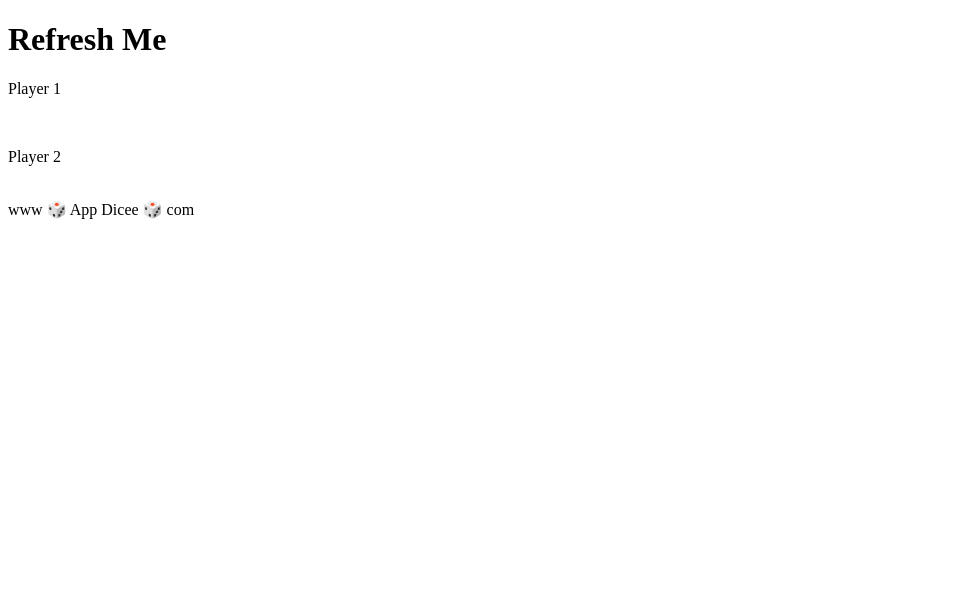
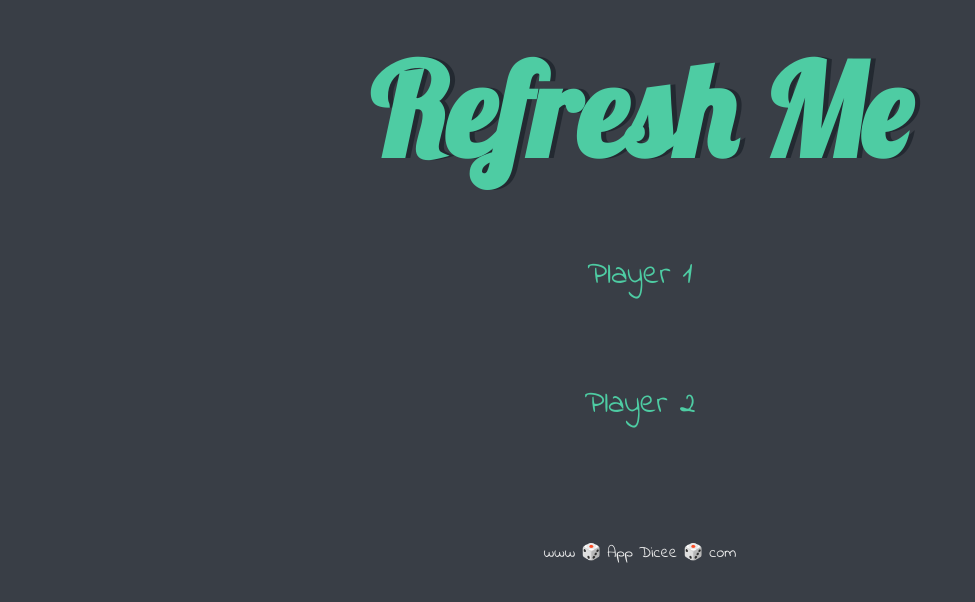
Before and after one commit to Harun6/Dicee-Game-Challenge, a plain HTML site: page index.html in a window 1280 px wide. Shown: the whole page, without its empty margins (0-975 px from the left). Drawn offline with Linux system fonts and the light colour scheme.

Commit message:
Create CSS file.

```diff
--- a/index.html
+++ b/index.html
@@ -7,7 +7,7 @@
     <meta name="viewport" content="width=device-width, initial-scale=1.0">
     <title>Dicee Game</title>
     <link rel="stylesheet" href="style.css">
-    <link href="https://fonts.googleapis.com/css2?family=Lobster&display=swap" rel="stylesheet">
+    <link href="https://fonts.googleapis.com/css2?family=Indie+Flower&family=Lobster&display=swap" rel="stylesheet">
 </head>
 
 <body>
--- a/style.css
+++ b/style.css
@@ -0,0 +1,41 @@
+.container {
+    width: 70%;
+    margin: auto;
+    text-align: center;
+  }
+
+  .dice {
+    display: inline-block;
+    text-align: center;
+
+  }
+
+  body {
+    background-color: #393E46;
+  }
+
+  h1 {
+    margin: 30px;
+    font-family: 'Lobster', cursive;
+    text-shadow: 5px 0 #232931;
+    font-size: 8rem;
+    color: #4ECCA3;
+  }
+
+  p {
+    font-size: 2rem;
+    color: #4ECCA3;
+    font-family: 'Indie Flower', cursive;
+  }
+
+  img {
+    width: 80%;
+  }
+
+  footer {
+    margin-top: 5%;
+    color: #EEEEEE;
+    text-align: center;
+    font-family: 'Indie Flower', cursive;
+
+  }
```
